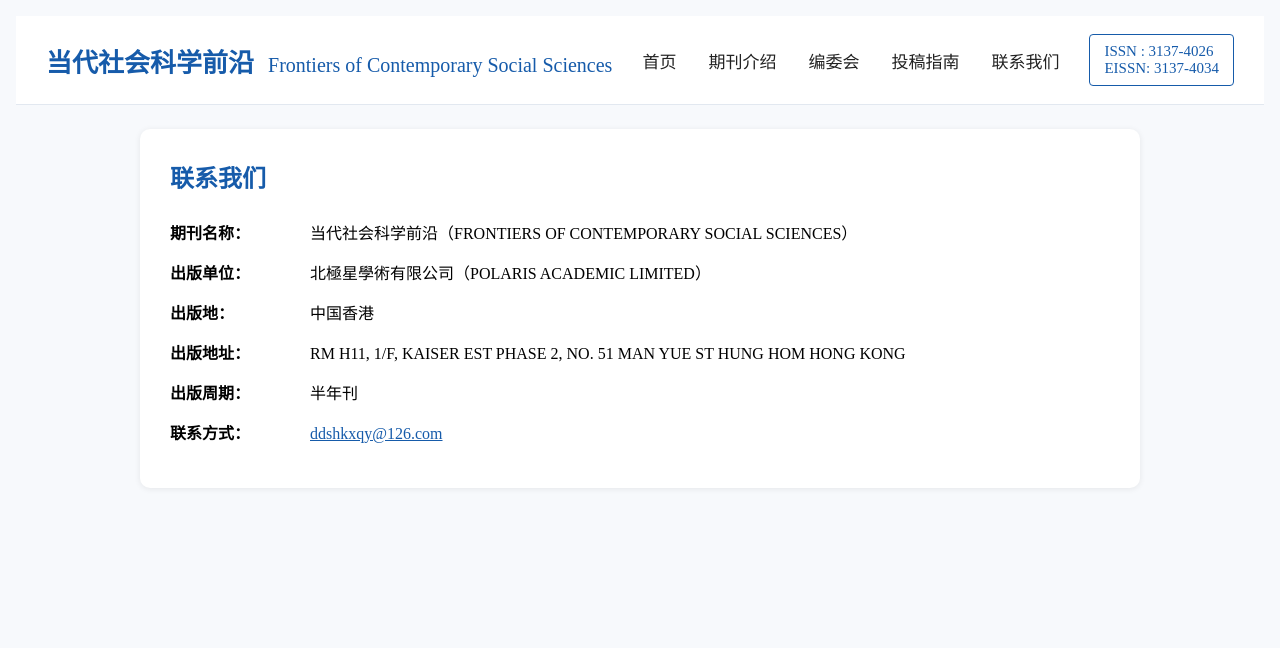
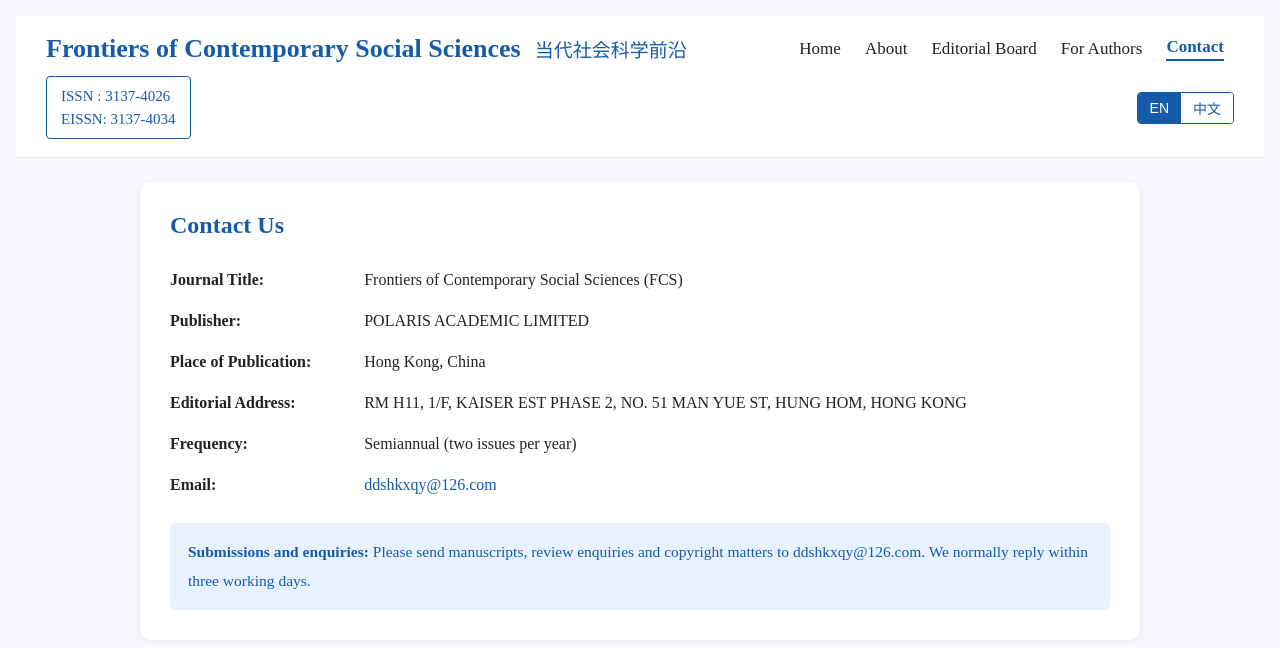
Before and after one commit to Frontiers1922/Frontiers-of-Contemporary-Social-Sciences, a plain HTML site: page contact.html in a window 1280 px wide. Drawn offline with Linux system fonts and the light colour scheme.

Commit message:
Update contact page for language and metadata

```diff
--- a/contact.html
+++ b/contact.html
@@ -1,9 +1,16 @@
 <!DOCTYPE html>
-<html lang="zh-CN">
+<html lang="en">
 <head>
 <meta charset="UTF-8">
 <meta name="viewport" content="width=device-width, initial-scale=1.0">
-    <title>联系我们 - 当代社会科学前沿</title>
+<title>Contact - Frontiers of Contemporary Social Sciences | 联系我们 - 当代社会科学前沿</title>
+<meta name="description" content="Contact details of Frontiers of Contemporary Social Sciences (ISSN 3137-4026), published by POLARIS ACADEMIC LIMITED, Hong Kong. Submission email: ddshkxqy@126.com.">
+<link rel="canonical" href="https://frontiers1922.github.io/Frontiers-of-Contemporary-Social-Sciences/contact.html">
+<meta name="citation_journal_title" content="Frontiers of Contemporary Social Sciences">
+<meta name="citation_issn" content="3137-4026">
+<meta name="citation_publisher" content="POLARIS ACADEMIC LIMITED">
+<meta name="DC.title" content="Contact">
+<meta name="DC.language" content="en; zh">
 <style>
     * {
         box-sizing: border-box;
@@ -14,6 +21,7 @@
     body {
         background-color: #f7f9fc;
         padding: 16px;
+        color: #222;
     }
     header {
         background: #ffffff;
@@ -23,7 +31,7 @@
         justify-content: space-between;
         padding: 18px 30px;
         flex-wrap: wrap;
-            gap:12px;
+        gap: 12px;
     }
     .journal-title h1 {
         font-size: 26px;
@@ -31,88 +39,182 @@
         display: inline;
     }
     .journal-title .en-name {
-            font-size: 20px;
+        font-size: 19px;
         color: #165baa;
         margin-left: 10px;
+        font-family: Georgia, "Times New Roman", serif;
+    }
+    nav {
+        display: flex;
+        align-items: center;
+        flex-wrap: wrap;
+        gap: 4px;
     }
     nav a {
-            margin:0 14px;
+        margin: 0 10px;
         text-decoration: none;
         color: #222;
-            font-size:17px;
+        font-size: 17px;
     }
-        nav a:hover{
-            color:#165baa;
+    nav a:hover,
+    nav a.active {
+        color: #165baa;
+        font-weight: bold;
+        border-bottom: 2px solid #165baa;
+        padding-bottom: 2px;
+    }
+    .lang-switch {
+        display: flex;
+        border: 1px solid #165baa;
+        border-radius: 4px;
+        overflow: hidden;
+    }
+    .lang-btn {
+        background: #fff;
+        border: none;
+        color: #165baa;
+        font-size: 14px;
+        padding: 5px 12px;
+        cursor: pointer;
+        font-family: "Microsoft Yahei", sans-serif;
+    }
+    .lang-btn.active {
+        background: #165baa;
+        color: #fff;
     }
     .issn-box {
-            border:1px solid #165baa;
-            padding:8px 14px;
-            border-radius:4px;
-            color:#165baa;
-            font-size:15px;
+        border: 1px solid #165baa;
+        padding: 8px 14px;
+        border-radius: 4px;
+        color: #165baa;
+        font-size: 15px;
+        line-height: 1.5;
     }
     .main-card {
-            max-width:1000px;
-            margin:24px auto;
-            background:#fff;
-            border-radius:10px;
-            padding:30px;
-            box-shadow: 0 1px 6px rgba(0,0,0,0.08);
+        max-width: 1000px;
+        margin: 24px auto;
+        background: #fff;
+        border-radius: 10px;
+        padding: 30px;
+        box-shadow: 0 1px 6px rgba(0, 0, 0, 0.08);
     }
-        h2{
-            color:#165baa;
-            margin-bottom:24px;
+    h2 {
+        color: #165baa;
+        margin-bottom: 24px;
     }
-        .contact-item{
-            font-size:16px;
-            line-height:2;
-            margin-bottom:8px;
+    .contact-item {
+        font-size: 16px;
+        line-height: 2;
+        margin-bottom: 8px;
     }
-        .label-text{
-            display:inline-block;
-            width:140px;
-            font-weight:bold;
+    .label-text {
+        display: inline-block;
+        width: 140px;
+        font-weight: bold;
+    }
+    .contact-item a {
+        color: #165baa;
+        text-decoration: none;
+    }
+    .contact-item a:hover {
+        text-decoration: underline;
+    }
+    .mail-box {
+        margin-top: 22px;
+        background: #e8f2ff;
+        border-radius: 6px;
+        padding: 14px 18px;
+        font-size: 15.5px;
+        line-height: 1.9;
+        color: #165baa;
+    }
+    body.lang-en .zh { display: none; }
+    body.lang-zh .en { display: none; }
+    body.lang-en .label-text { width: 190px; }
+    body.lang-en .contact-item,
+    body.lang-en .mail-box {
+        font-family: Georgia, "Times New Roman", serif;
+    }
+    @media (max-width: 640px) {
+        .label-text { width: 100%; display: block; }
+        body.lang-en .label-text { width: 100%; }
     }
 </style>
 </head>
-<body>
+<body class="lang-en">
 <header>
     <div class="journal-title">
-            <h1>当代社会科学前沿</h1>
-            <span class="en-name">Frontiers of Contemporary Social Sciences</span>
+        <h1 class="en">Frontiers of Contemporary Social Sciences</h1>
+        <h1 class="zh">当代社会科学前沿</h1>
+        <span class="en-name en">当代社会科学前沿</span>
     </div>
     <nav>
-            <a href="index.html">首页</a>
-            <a href="about.html">期刊介绍</a>
-            <a href="board.html">编委会</a>
-            <a href="guide.html">投稿指南</a>
-            <a href="contact.html">联系我们</a>
+        <a href="index.html"><span class="zh">首页</span><span class="en">Home</span></a>
+        <a href="about.html"><span class="zh">期刊介绍</span><span class="en">About</span></a>
+        <a href="board.html"><span class="zh">编委会</span><span class="en">Editorial Board</span></a>
+        <a href="guide.html"><span class="zh">投稿指南</span><span class="en">For Authors</span></a>
+        <a href="contact.html" class="active"><span class="zh">联系我们</span><span class="en">Contact</span></a>
     </nav>
     <div class="issn-box">
         ISSN : 3137-4026<br>
         EISSN: 3137-4034
     </div>
+    <div class="lang-switch">
+        <button class="lang-btn active" data-lang="en" onclick="setLang('en')">EN</button>
+        <button class="lang-btn" data-lang="zh" onclick="setLang('zh')">中文</button>
+    </div>
 </header>
+
 <div class="main-card">
-        <h2>联系我们</h2>
+    <h2><span class="zh">联系我们</span><span class="en">Contact Us</span></h2>
+
     <div class="contact-item">
-            <span class="label-text">期刊名称：</span>当代社会科学前沿（FRONTIERS OF CONTEMPORARY SOCIAL SCIENCES）
+        <span class="label-text"><span class="zh">期刊名称：</span><span class="en">Journal Title:</span></span>
+        <span class="zh">当代社会科学前沿（Frontiers of Contemporary Social Sciences）</span><span class="en">Frontiers of Contemporary Social Sciences (FCS)</span>
     </div>
     <div class="contact-item">
-            <span class="label-text">出版单位：</span>北極星學術有限公司（POLARIS ACADEMIC LIMITED）
+        <span class="label-text"><span class="zh">出版单位：</span><span class="en">Publisher:</span></span>
+        <span class="zh">北極星學術有限公司（POLARIS ACADEMIC LIMITED）</span><span class="en">POLARIS ACADEMIC LIMITED</span>
     </div>
     <div class="contact-item">
-            <span class="label-text">出版地：</span>中国香港
+        <span class="label-text"><span class="zh">出版地：</span><span class="en">Place of Publication:</span></span>
+        <span class="zh">中国香港</span><span class="en">Hong Kong, China</span>
     </div>
     <div class="contact-item">
-            <span class="label-text">出版地址：</span>RM H11, 1/F, KAISER EST PHASE 2, NO. 51 MAN YUE ST HUNG HOM HONG KONG
+        <span class="label-text"><span class="zh">出版地址：</span><span class="en">Editorial Address:</span></span>
+        <span class="zh">香港红磡民裕街51号凯旋工商中心二期1楼H11室</span><span class="en">RM H11, 1/F, KAISER EST PHASE 2, NO. 51 MAN YUE ST, HUNG HOM, HONG KONG</span>
     </div>
     <div class="contact-item">
-            <span class="label-text">出版周期：</span>半年刊
+        <span class="label-text"><span class="zh">出版周期：</span><span class="en">Frequency:</span></span>
+        <span class="zh">半年刊（每年两期）</span><span class="en">Semiannual (two issues per year)</span>
     </div>
     <div class="contact-item">
-            <span class="label-text">联系方式：</span><a href="mailto:ddshkxqy@126.com" style="color:#165baa">ddshkxqy@126.com</a>
+        <span class="label-text"><span class="zh">联系方式：</span><span class="en">Email:</span></span>
+        <a href="mailto:ddshkxqy@126.com">ddshkxqy@126.com</a>
+    </div>
+
+    <div class="mail-box">
+        <span class="zh"><strong>投稿与咨询：</strong>稿件投递、审稿进度、版权协议等事宜，请统一发送至 ddshkxqy@126.com，我们通常在 3 个工作日内回复。</span><span class="en"><strong>Submissions and enquiries:</strong> Please send manuscripts, review enquiries and copyright matters to ddshkxqy@126.com. We normally reply within three working days.</span>
     </div>
 </div>
+
+<script>
+function setLang(lang) {
+    document.body.className = 'lang-' + lang;
+    document.documentElement.lang = (lang === 'en') ? 'en' : 'zh-CN';
+    try { localStorage.setItem('fcs-lang', lang); } catch (e) {}
+    var btns = document.querySelectorAll('.lang-btn');
+    for (var i = 0; i < btns.length; i++) {
+        btns[i].className = (btns[i].getAttribute('data-lang') === lang) ? 'lang-btn active' : 'lang-btn';
+    }
+}
+(function () {
+    var saved = null, param = null;
+    try { saved = localStorage.getItem('fcs-lang'); } catch (e) {}
+    var m = location.search.match(/[?&]lang=(zh|en)/);
+    if (m) { param = m[1]; }
+    setLang(param || saved || 'en');
+})();
+</script>
 </body>
 </html>
```
Lines whose indentation alone changed are shown as unchanged.
